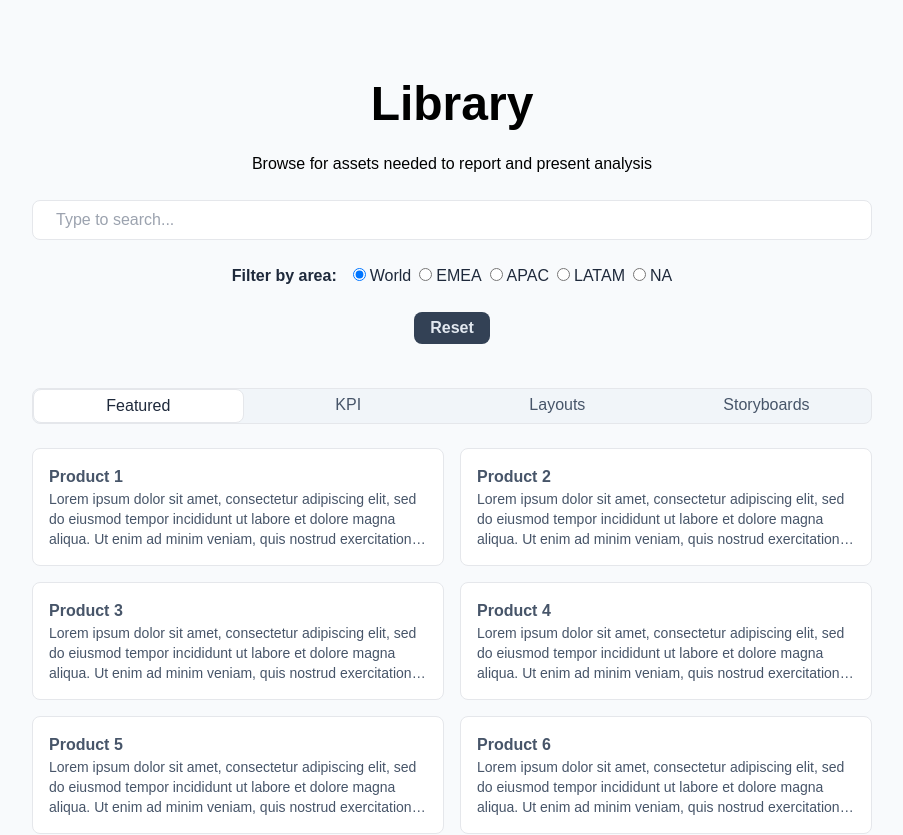
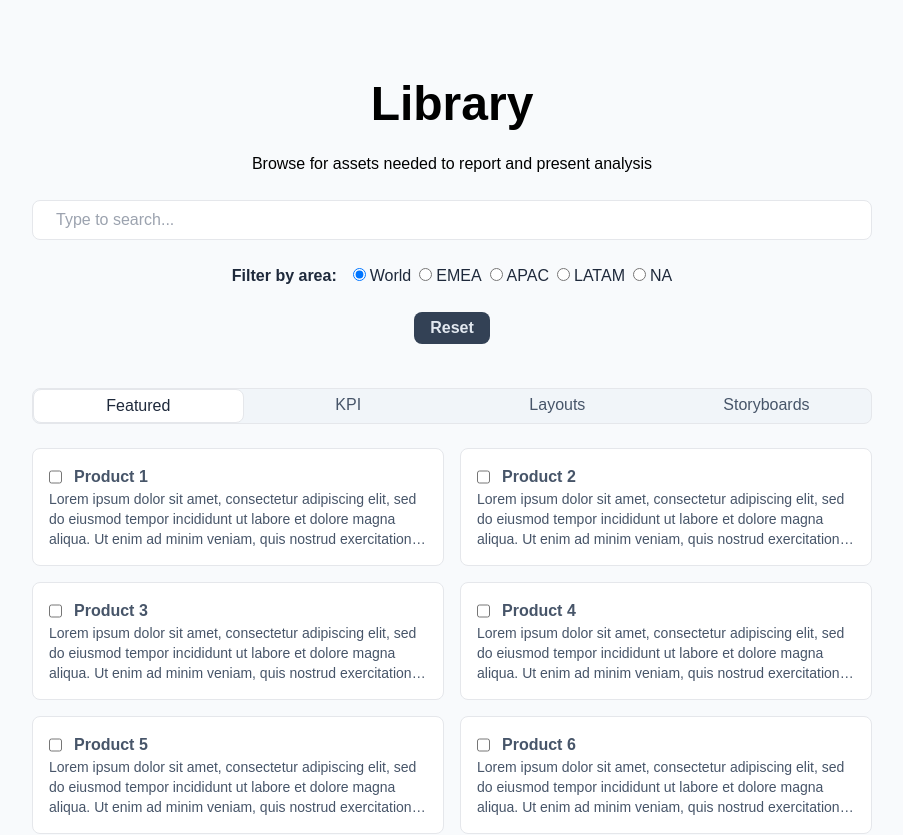
Before and after one commit to marcofriso/asset-management-system, a Next.js app: page / in a window 1280 px wide. Shown: the top 835 px of the page, without its empty margins (188-1091 px from the left). Built offline with nearby package versions, Linux system fonts and the light colour scheme; some icons are missing.

Commit message:
feat(Home): add filter functionality

```diff
--- a/app/components/Featured.tsx
+++ b/app/components/Featured.tsx
@@ -3,10 +3,34 @@ import type { Asset } from "@/content/types";
 import Modal from "./Modal";
 import AssetComponent from "./Asset";
 
-const Featured = ({ assets }: { assets: Asset[] }) => {
-  const [selectedAsset, setSelectedAsset] = useState<Asset | null>(null);
+const Featured = ({
+  assets,
+  selectedAssets,
+  setSelectedAssets,
+}: {
+  assets: Asset[];
+  selectedAssets: Asset[];
+  setSelectedAssets: (assets: Asset[]) => void;
+}) => {
   const [clickedAsset, setClickedAsset] = useState<Asset | null>(null);
   const [isOpen, setIsOpen] = useState(false);
+
+  const handleDivClick = (asset: Asset) => {
+    setIsOpen(true);
+
+    const isSelected = selectedAssets.includes(asset);
+    if (isSelected) {
+      setSelectedAssets(selectedAssets.filter((a) => a.id !== asset.id));
+    } else {
+      setSelectedAssets([...selectedAssets, asset]);
+    }
+  };
+
+  const handleCheckboxClick = (event: React.MouseEvent, asset: Asset) => {
+    event.stopPropagation();
+
+    setClickedAsset(asset);
+  };
 
   return (
     <div className="w-full grid md:grid-cols-2 gap-4">
@@ -17,12 +41,20 @@ const Featured = ({ assets }: { assets: Asset[] }) => {
         <div
           key={asset.id}
           className="flex flex-col p-4 bg-white rounded-lg border text-slate-600 w-full cursor-pointer hover:shadow-lg"
-          onClick={() => {
-            setIsOpen(true);
-            setClickedAsset(asset);
-          }}
+          onClick={() => handleDivClick(asset)}
         >
-          <p className="text-md font-semibold">{asset.name}</p>
+          <div
+            className="flex gap-3 w-fit"
+            onClick={(event) => handleCheckboxClick(event, asset)}
+          >
+            <input type="checkbox" id={`asset ${asset.id}`} />
+            <label
+              htmlFor={`asset ${asset.id}`}
+              className="text-md font-semibold"
+            >
+              {asset.name}
+            </label>
+          </div>
           <p className="text-sm line-clamp-3 text-ellipsis">
             {asset.description}
           </p>
--- a/app/page.tsx
+++ b/app/page.tsx
@@ -7,6 +7,7 @@ import RadioButtons from "./components/RadioButtons";
 import Tab from "./components/Tab";
 import { assets } from "@/content/constants";
 import Featured from "./components/Featured";
+import { Asset } from "@/content/types";
 
 const areas = ["World", "EMEA", "APAC", "LATAM", "NA"];
 const tabs = ["Featured", "KPI", "Layouts", "Storyboards"];
@@ -15,11 +16,24 @@ const Home = () => {
   const [query, setQuery] = useState<string>("");
   const [selectedArea, setSelectedArea] = useState<string>(areas[0]);
   const [activeTab, setActiveTab] = useState<string>(tabs[0]);
+  const [selectedAssets, setSelectedAssets] = useState<Asset[]>([]);
 
   const handleReset = () => {
     setQuery("");
+    setSelectedAssets([]);
     setSelectedArea("World");
   };
+
+  const filteredAssets = assets.filter((asset) => {
+    if (selectedAssets.length > 0) {
+      setSelectedAssets([]);
+    }
+
+    return (
+      asset.name.toLowerCase().includes(query.toLowerCase()) &&
+      (selectedArea === "World" || asset.areas.includes(selectedArea))
+    );
+  });
 
   return (
     <div className="mx-auto max-w-[1000px]">
@@ -44,7 +58,11 @@ const Home = () => {
           setActiveTab={setActiveTab}
         />
         <Tab active={activeTab === "Featured"}>
-          <Featured assets={assets} />
+          <Featured
+            assets={filteredAssets}
+            selectedAssets={selectedAssets}
+            setSelectedAssets={setSelectedAssets}
+          />
         </Tab>
         <Tab active={activeTab === "KPI"}>BB</Tab>
         <Tab active={activeTab === "Layouts"}>CC</Tab>
```
